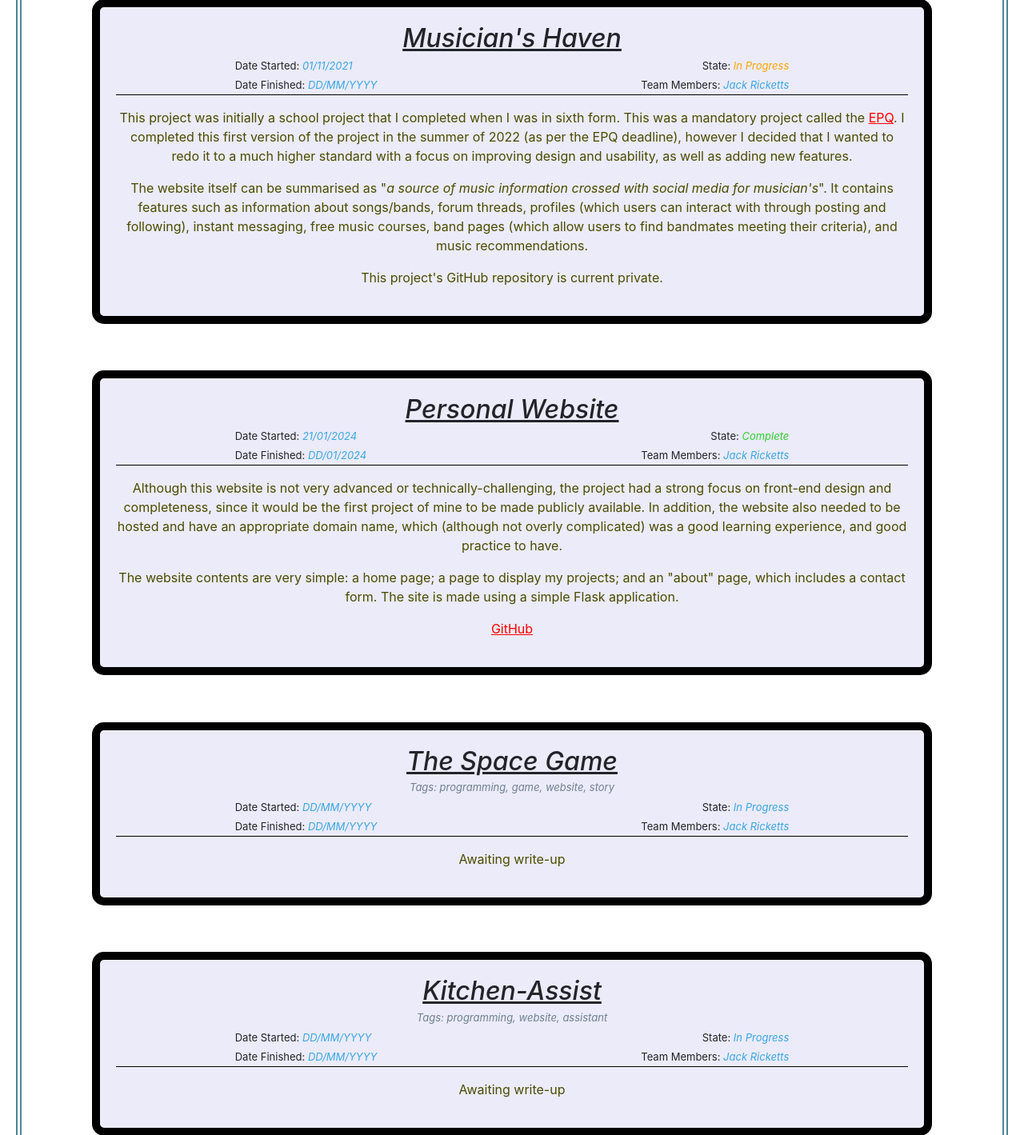
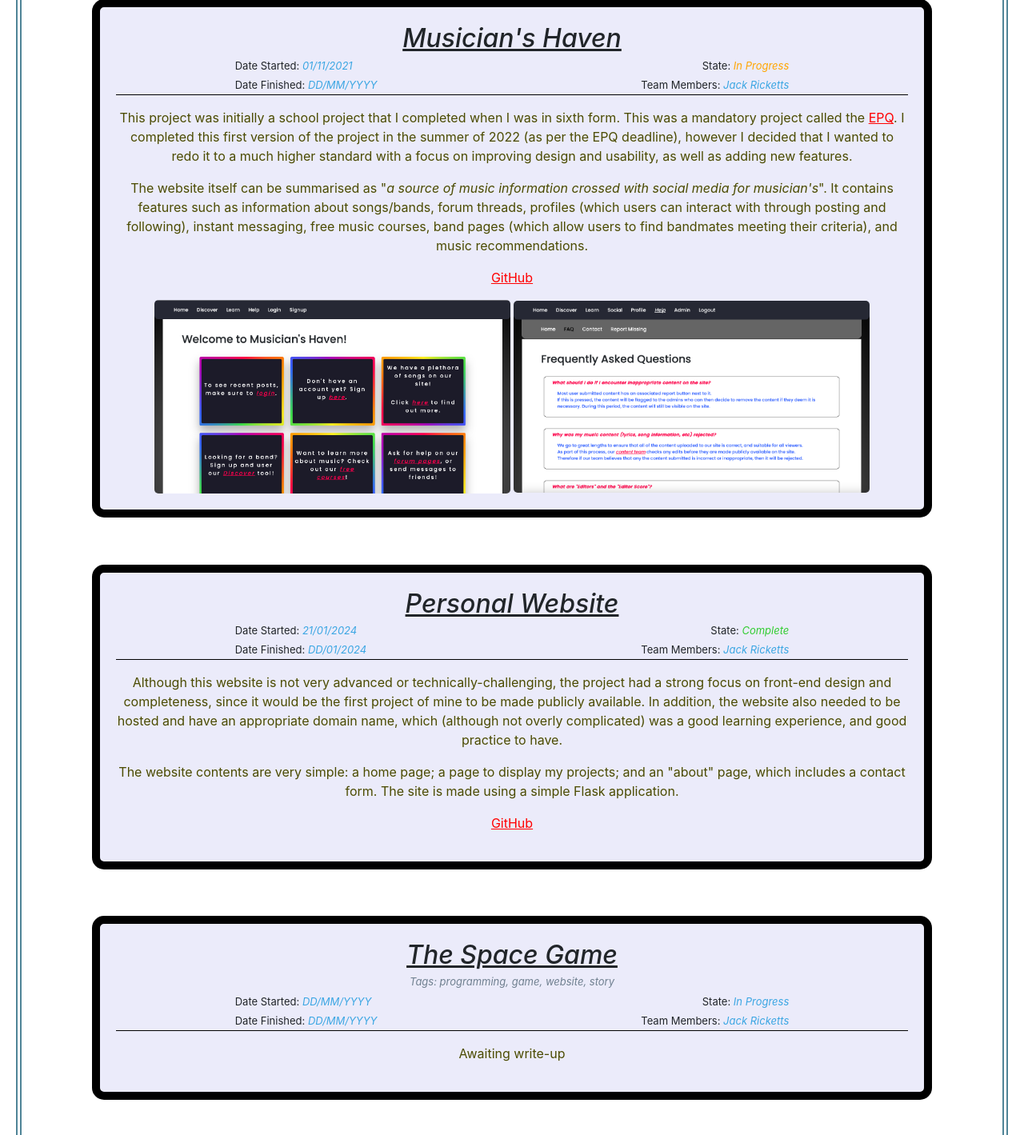
Before and after one commit to JLR24/personal_website, a Flask app: page /projects in a window 1280 px wide. Shown: the part 245-1664 px from the top of the page at 80% size. Run offline with Flask 3, Linux system fonts and the light colour scheme.

Commit message:
Added images for MH on /projects.

```diff
--- a/app.py
+++ b/app.py
@@ -63,5 +63,16 @@ def send_query(name, email, query):
         flash("Unfortunately, we were unable to send your message at the minute. Please try again later.")
 
 
+@app.errorhandler(404)
+def page_not_found(error):
+    flash("That page does not seem to exist! Redirecting to the home page...")
+    return redirect(url_for("home"))
+
+@app.errorhandler(Exception)
+def handle_error(error):
+    flash(f"Encountered an unknown error: {error}. Redirecting to the home page...")
+    return redirect(url_for("home"))
+
+
 if __name__ == '__main__':
     app.run(debug=True)
--- a/templates/projects.html
+++ b/templates/projects.html
@@ -26,7 +26,9 @@
             forum threads, profiles (which users can interact with through posting and following), instant messaging, free music courses, band pages (which allow users to find bandmates meeting
             their criteria), and music recommendations.
         </p>
-        <p>This project's GitHub repository is current private.</p>
+        <p><a href="https://github.com/JLR24/musicians_haven" target="_blank">GitHub</a></p>
+            <img src="{{url_for('static', filename='mh_home.png')}}" alt="A screenshot of the MH home page" style="border-radius: 5px; max-width: 45%; height: auto;">
+            <img src="{{url_for('static', filename='mh_help.png')}}" alt="A screenshot of a MH help page" style="border-radius: 5px; max-width: 45%; height: auto;">
     </div>
 
     <div class="widget" id="PW">
@@ -45,7 +47,7 @@
         <p>
             The website contents are very simple: a home page; a page to display my projects; and an "about" page, which includes a contact form. The site is made using a simple Flask application.
         </p>
-        <p><a href="#" target="_blank">GitHub</a></p>
+        <p><a href="https://github.com/JLR24/personal_website" target="_blank">GitHub</a></p>
     </div>
 
     <div class="widget" id="TSG">
```
Also changed, not shown: static/mh_help.png (added), static/mh_home.png (added).
